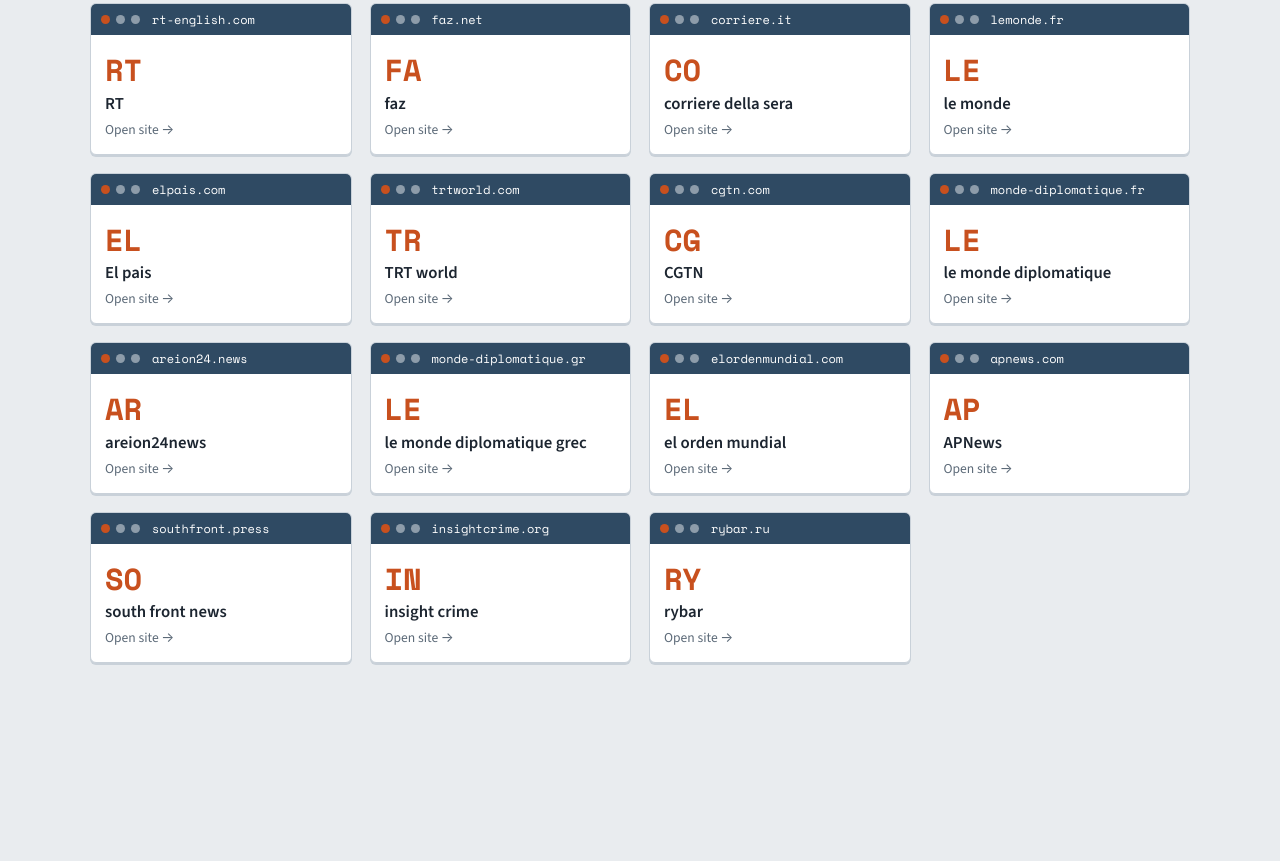
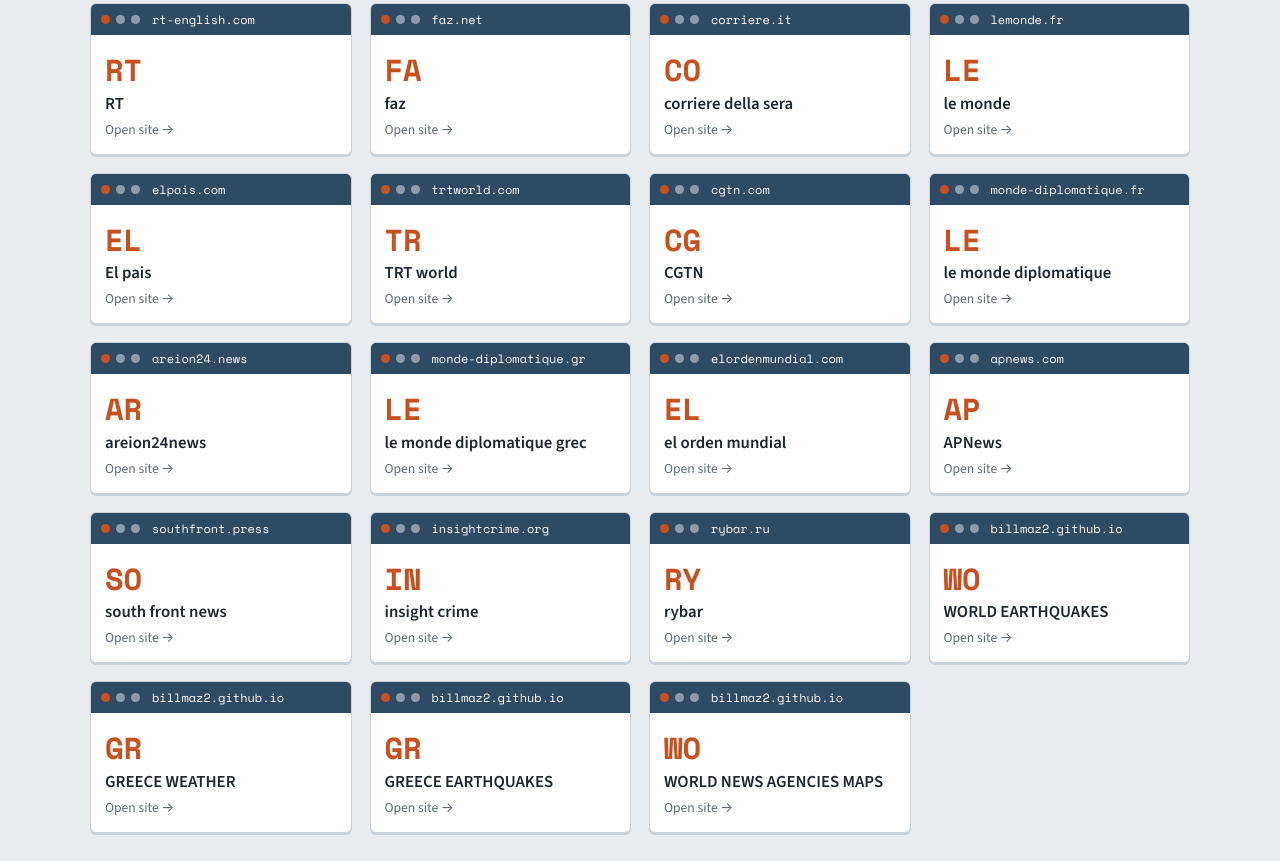
Before and after one commit to billmaz2/newsquickviewer-, a plain HTML site: page index.html in a window 1280 px wide. Shown: the part 1973-2834 px from the top of the page. Before the commit the page ends 2664 px from the top, so only its background shows below. Drawn offline with nearby package versions, Linux system fonts and the light colour scheme.

Commit message:
Add new links for earthquakes and weather resources

```diff
--- a/index.html
+++ b/index.html
@@ -134,6 +134,14 @@ const sites = [
 ["south front news","https://www.southfront.press/"],
 ["insight crime","https://insightcrime.org/"],
 ["rybar"," https://rybar.ru/"],
+["WORLD EARTHQUAKES","https://billmaz2.github.io/worldquakes/"],
+["GREECE WEATHER","https://billmaz2.github.io/weatherme/"],
+["GREECE EARTHQUAKES"," https://billmaz2.github.io/earthquakescalendargreece/"],
+["WORLD NEWS AGENCIES MAPS","https://billmaz2.github.io/worldmapnews/"],
+
+
+
+
 
 
 
```
